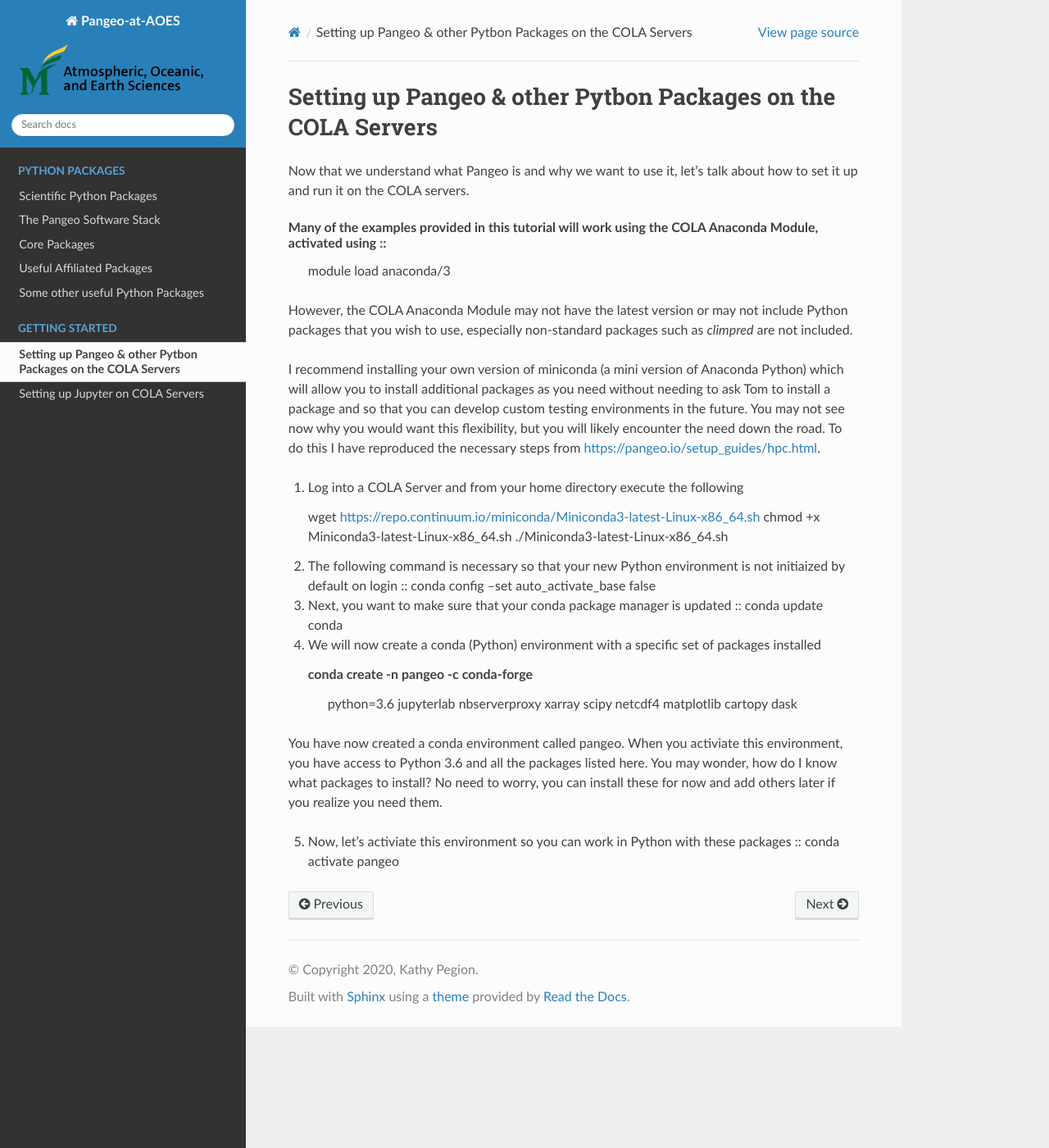
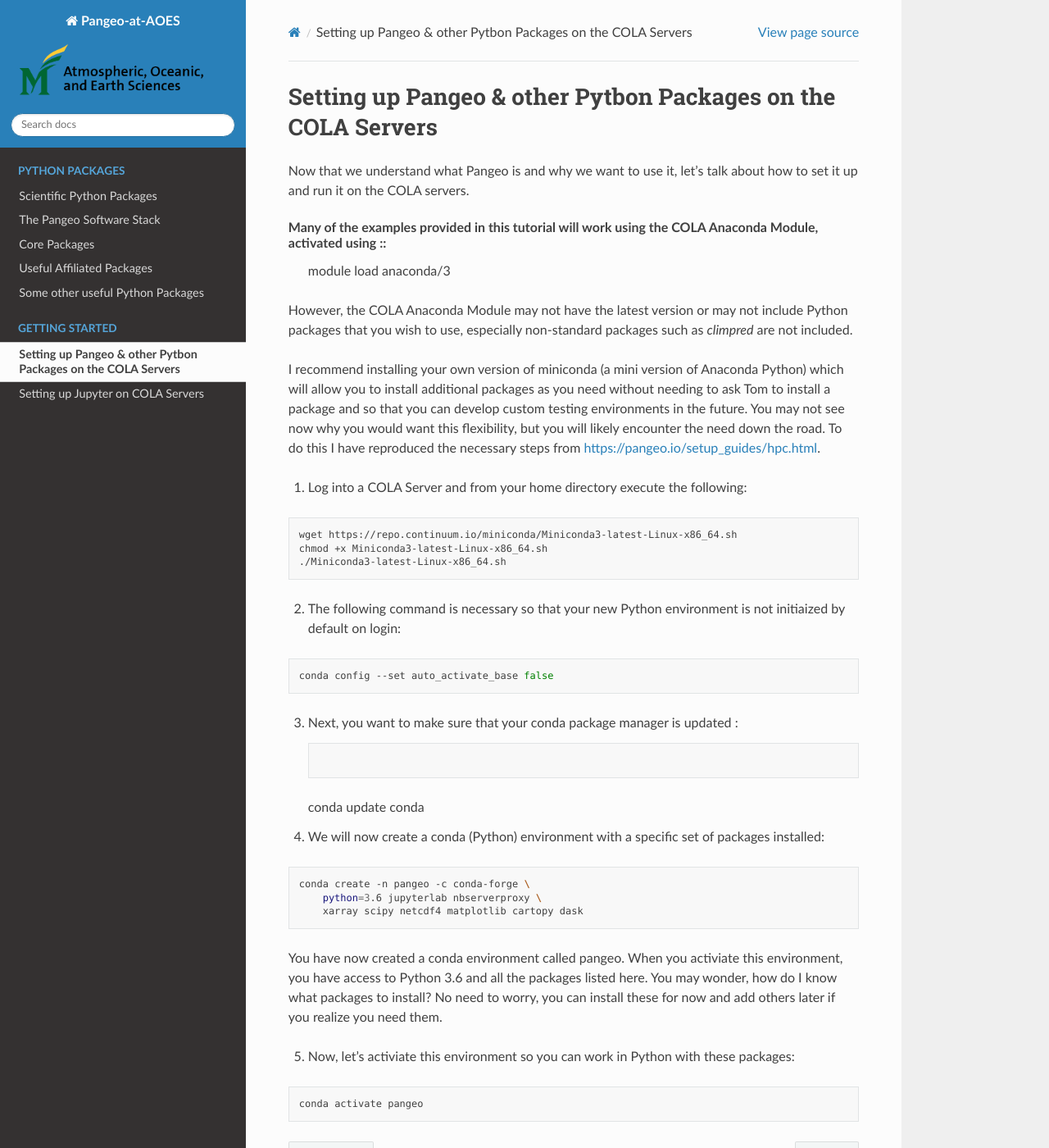
Before and after one commit to kpegion/Pangeo-at-AOES, a Sphinx documentation site: the page built from docs/source/setting-up-pangeo.rst, in a window 1280 px wide and 1400 px high. Shown: the whole window at 82% size. Built offline with Sphinx 7.4.7 and the Read the Docs theme 2.0.0, drawn with Linux system fonts in a browser that asks for light colours.

Commit message:
code blocks added

```diff
--- a/docs/source/index.rst
+++ b/docs/source/index.rst
@@ -18,7 +18,7 @@ Expectations Prior to these Tutorials
 4. You have programming experience and a basic understandng of Python syntax. If you need to refresh your programming skills and/or learn Python syntax, [Software Carpentry](https://software-carpentry.org/) provides a [Programming with Python Tutorial](http://swcarpentry.github.io/python-novice-inflammation/)
 
 .. toctree::
-   :maxdepth: 2
+   :maxdepth: 3
    :caption: Python Packages
 
    scientific-python-packages
--- a/docs/source/setting-up-pangeo.rst
+++ b/docs/source/setting-up-pangeo.rst
@@ -10,20 +10,30 @@ However, the COLA Anaconda Module may not have the latest version or may not inc
 
 I recommend installing your own version of miniconda (a mini version of Anaconda Python) which will allow you to install additional packages as you need without needing to ask Tom to install a package and so that you can develop custom testing environments in the future.  You may not see now why you would want this flexibility, but you will likely encounter the need down the road.  To do this I have reproduced the necessary steps from https://pangeo.io/setup_guides/hpc.html.
 
-1. Log into a COLA Server and from your home directory execute the following ::
+1. Log into a COLA Server and from your home directory execute the following:
+
+.. code-block:: bash
 
    wget https://repo.continuum.io/miniconda/Miniconda3-latest-Linux-x86_64.sh
    chmod +x Miniconda3-latest-Linux-x86_64.sh
    ./Miniconda3-latest-Linux-x86_64.sh
 
-2. The following command is necessary so that your new Python environment is not initiaized by default on login ::
+2. The following command is necessary so that your new Python environment is not initiaized by default on login:
+
+.. code-block:: bash
+
    conda config --set auto_activate_base false
 
-3. Next, you want to make sure that your conda package manager is updated ::
+3. Next, you want to make sure that your conda package manager is updated :
+
+   .. code-block:: bash
+
    conda update conda
 
 
-4. We will now create a conda (Python) environment with a specific set of packages installed ::
+4. We will now create a conda (Python) environment with a specific set of packages installed:
+
+.. code-block:: bash
 
    conda create -n pangeo -c conda-forge \
        python=3.6 jupyterlab nbserverproxy \
@@ -32,5 +42,8 @@ I recommend installing your own version of miniconda (a mini version of Anaconda
 
 You have now created a conda environment called pangeo. When you activiate this environment, you have access to Python 3.6 and all the packages listed here.  You may wonder, how do I know what packages to install?  No need to worry, you can install these for now and add others later if you realize you need them.
 
-5. Now, let's activiate this environment so you can work in Python with these packages ::
+5. Now, let's activiate this environment so you can work in Python with these packages:
+
+.. code-block:: bash
+
    conda activate pangeo
```
